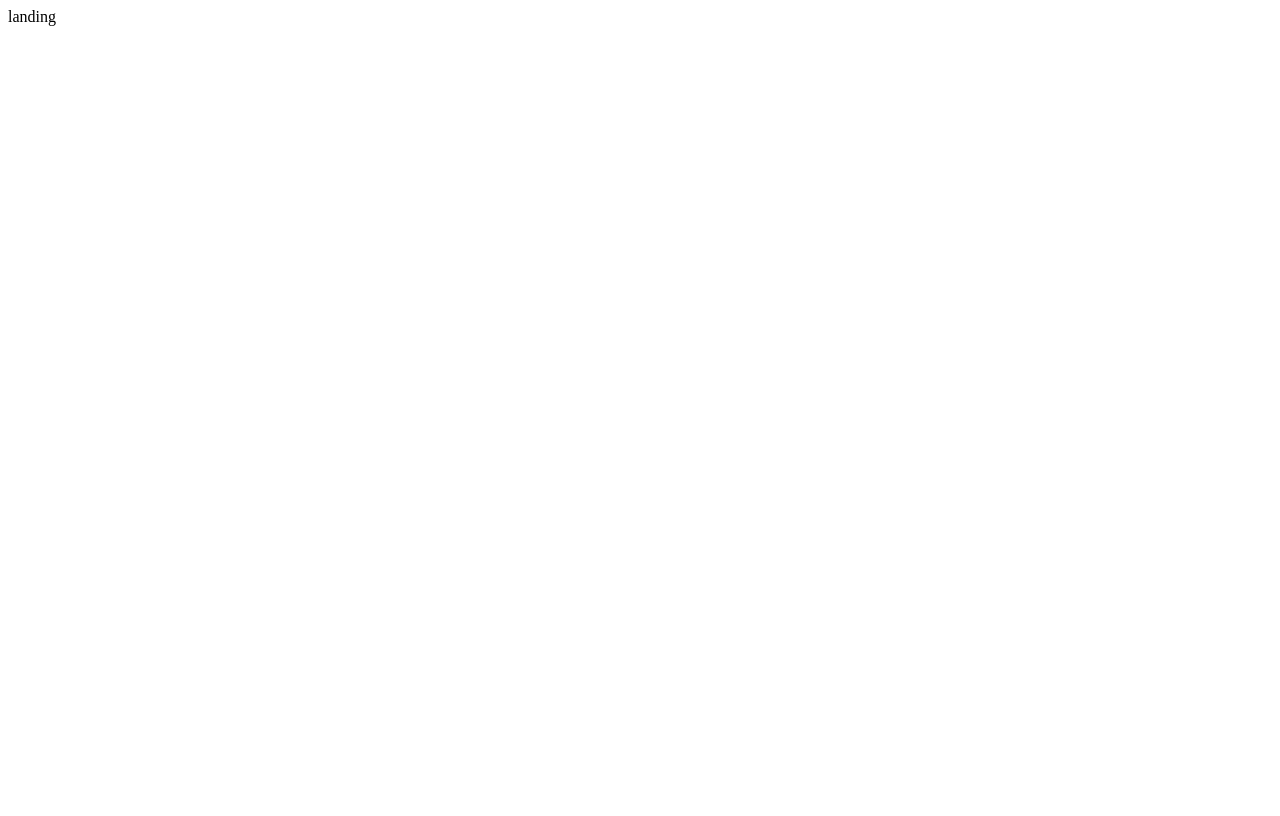
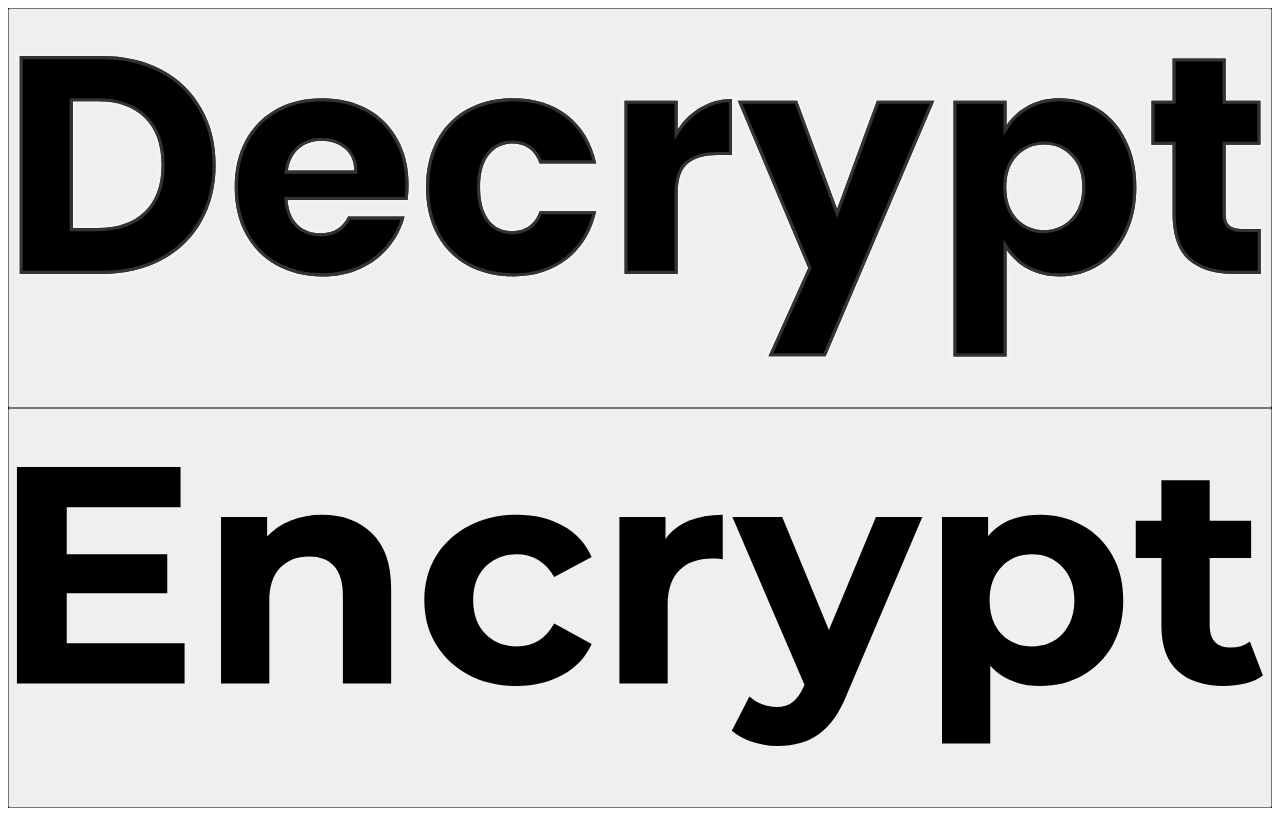
Before and after one commit to Dot99/DEA, a React (Create React App) app: page / in a window 1280 px wide. Built offline with nearby package versions, Linux system fonts and the light colour scheme.

Commit message:
Added both buttons to the landing page

```diff
--- a/src/Components/Landing/landing.jsx
+++ b/src/Components/Landing/landing.jsx
@@ -1,7 +1,26 @@
 import React from "react";
+import styled from "styled-components";
 
-function Landing(props) {
-  return <div>landing</div>;
+import { ReactComponent as Decrypt } from "../../Assets/Decrypt.svg";
+import { ReactComponent as Encrypt } from "../../Assets/Encrypt.svg";
+
+import SvgHalfPageButton from "../Basic/svgHalfPageButton";
+
+const Container = styled.main`
+  background-color: #2c2c2c;
+`;
+
+function Landing({ shouldRender }) {
+  return (
+    <Container>
+      <SvgHalfPageButton shouldRender={shouldRender}>
+        <Decrypt />
+      </SvgHalfPageButton>
+      <SvgHalfPageButton shouldRender={shouldRender}>
+        <Encrypt />
+      </SvgHalfPageButton>
+    </Container>
+  );
 }
 
 export default Landing;
```
